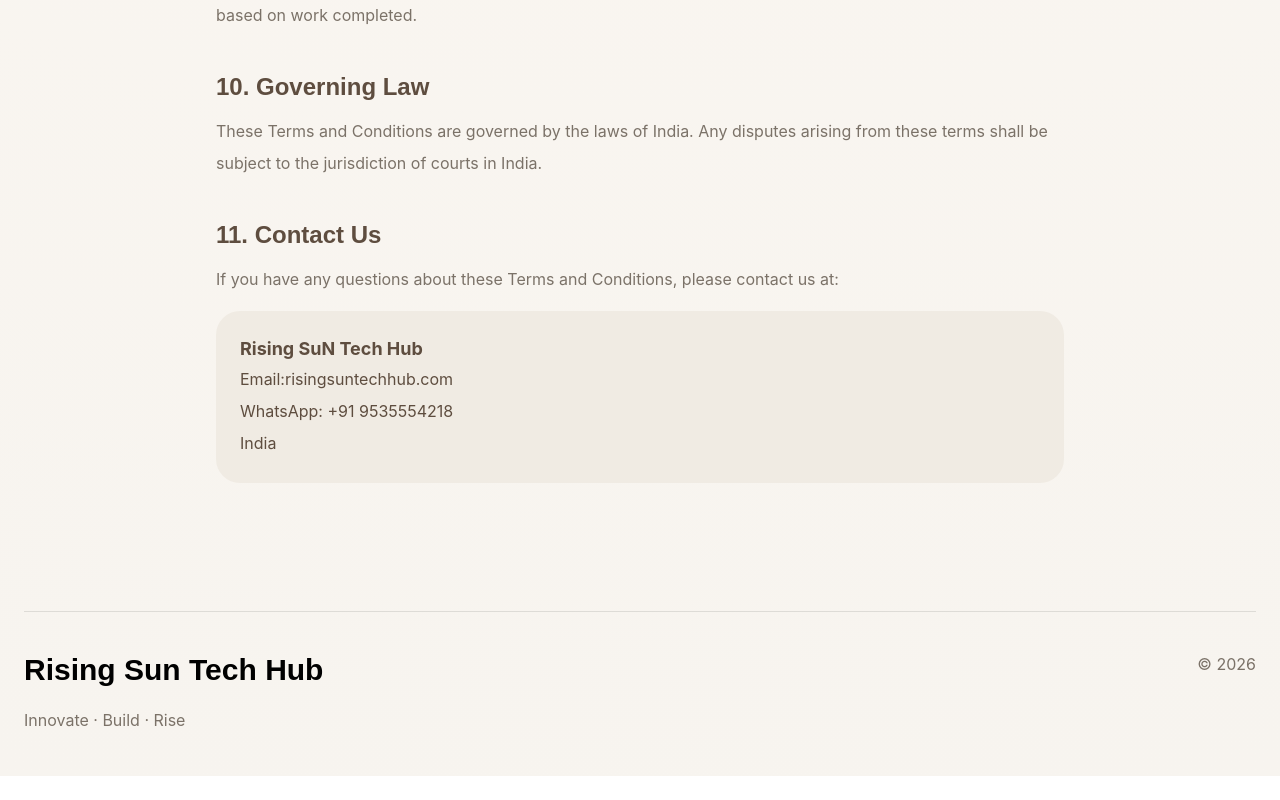
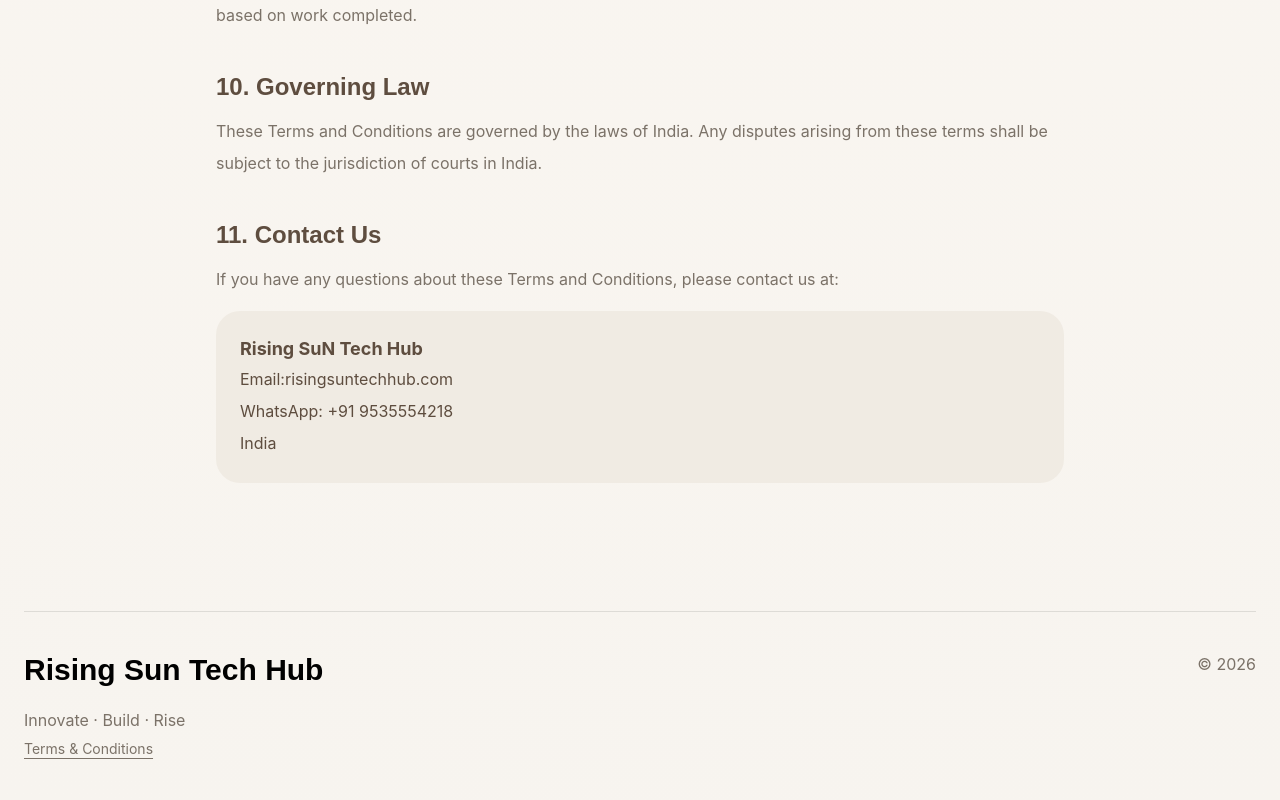
Before and after one commit to Abhishek447-ai/projects, a React (Vite) app: page /terms in a window 1280 px wide. Shown: the part 2097-2897 px from the top of the page. Before the commit the page ends 2873 px from the top, so only its background shows below. Built offline with nearby package versions, Linux system fonts and the light colour scheme.

Commit message:
terms and conditions

```diff
--- a/src/components/layout/Footer.jsx
+++ b/src/components/layout/Footer.jsx
@@ -87,6 +87,13 @@
 
 </div>
 
+<a
+  href="/terms"
+  className="text-[var(--muted)] hover:text-[var(--primary)] duration-300 text-sm underline underline-offset-4"
+>
+  Terms & Conditions
+</a>
+
 </footer>
 
 )
```
